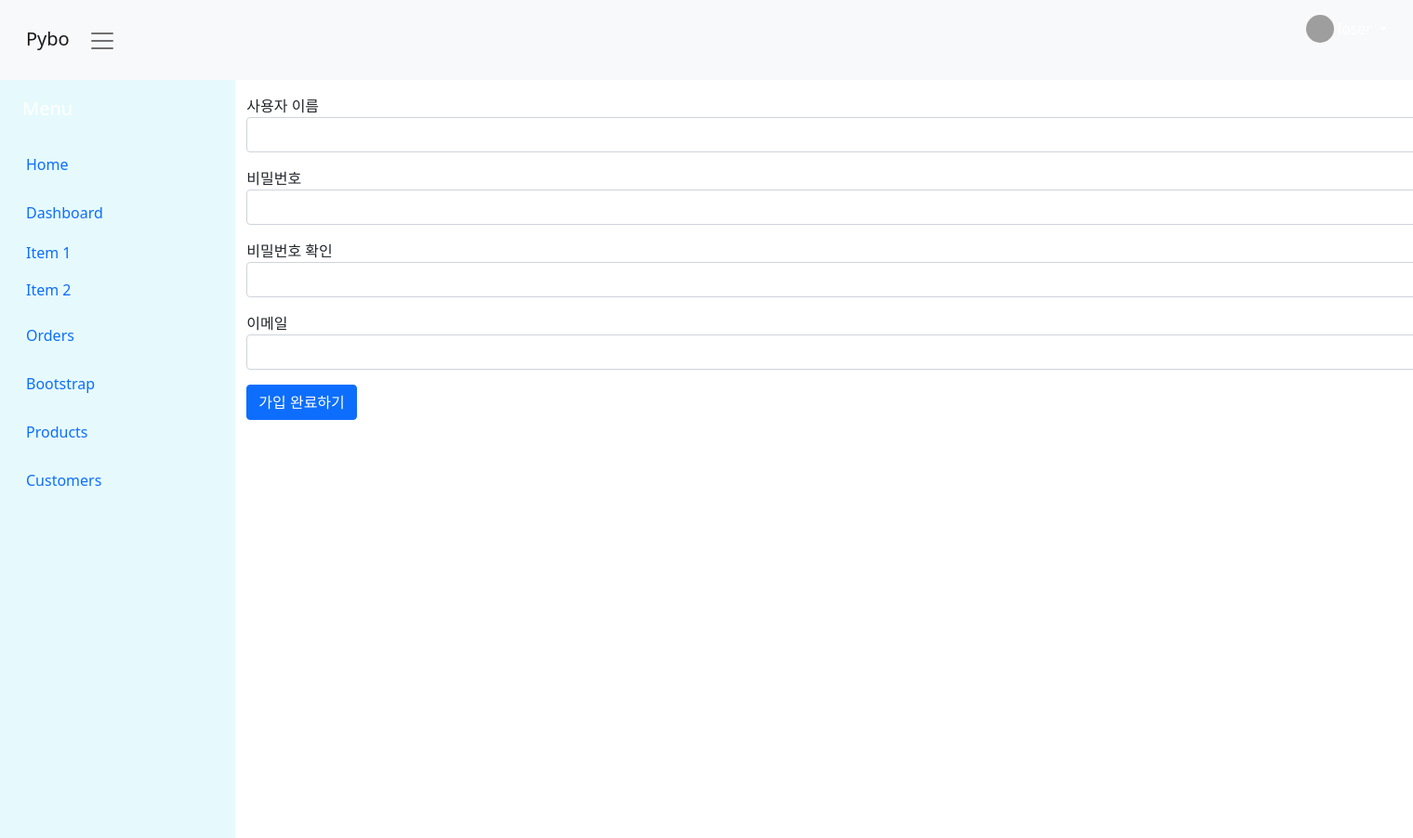
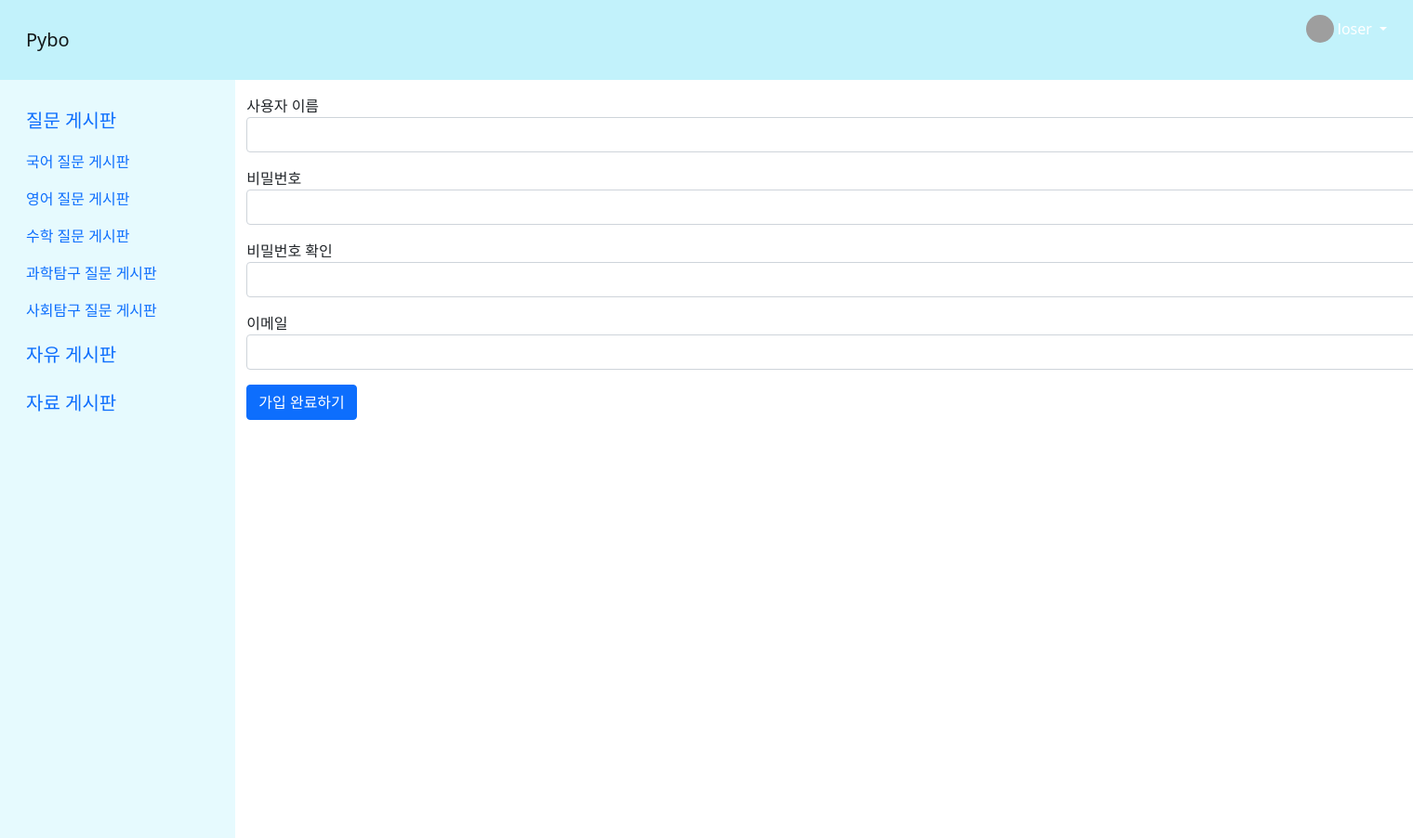
Before and after one commit to gmyun1999/django_practice, a Django app: page /common/signup/ in a window 1520 px wide; the page is wider, and only the part inside the window is pictured. Shown: that part at 93% size. Run offline with Django 4.2, Linux system fonts and the light colour scheme; some libraries are stand-ins or nearby versions; grey boxes are pictures that could not be loaded.

Commit message:
dropdown, icon 구현

```diff
--- a/templates/base.html
+++ b/templates/base.html
@@ -10,13 +10,10 @@
 </head>
 <body>
 <!-- Fixed navbar -->
-<nav class="navbar navbar-expand-sm navbar-light bg-light p-3">
+<nav class="navbar navbar-expand-sm navbar-light bg-info p-3 bg-opacity-25">
 <div class="container-fluid">
   <div class="navbar-header">
     <a class="navbar-brand" href="{% url 'pybo:index' %}">Pybo</a>
-    <a class="navbar-brand" href="#">
-      <span class="navbar-toggler-icon" onclick="openSideNav()"></span>
-    </a>
   </div>
   <button class="navbar-toggler collapsed" type="button"
           data-bs-toggle="collapse"
@@ -66,67 +63,38 @@
 </nav>
 <div class="container-fluid">
   <div class="row flex-nowrap">
-      <div class="col-auto col-md-3 col-xl-2 px-sm-2 px-0 bg-info p-2 text-dark bg-opacity-10">
+      <div class="col-auto col-md-2 col-xl-2 px-sm-2 px-0 bg-info p-2 text-dark bg-opacity-10">
           <div class="d-flex flex-column align-items-center align-items-sm-start px-3 pt-2 text-white vh-100">
-              <a href="/" class="d-flex align-items-center pb-3 mb-md-0 me-md-auto text-white text-decoration-none">
-                  <span class="fs-5 d-none d-sm-inline">Menu</span>
-              </a>
               <ul class="nav nav-pills flex-column mb-sm-auto mb-0 align-items-center align-items-sm-start" id="menu">
                   <li class="nav-item">
-                      <a href="#" class="nav-link align-middle px-0">
-                          <i class="fs-4 bi-house"></i> <span class="ms-1 d-none d-sm-inline">Home</span>
-                      </a>
-                  </li>
-                  <li>
                       <a href="#submenu1" data-bs-toggle="collapse" class="nav-link px-0 align-middle">
-                          <i class="fs-4 bi-speedometer2"></i> <span class="ms-1 d-none d-sm-inline">Dashboard</span> </a>
+                          <i class="fs-4 bi-speedometer2"></i> <h5 class="ms-1 d-none d-sm-inline">질문 게시판</h5> </a>
                       <ul class="collapse show nav flex-column ms-1" id="submenu1" data-bs-parent="#menu">
                           <li class="w-100">
-                              <a href="#" class="nav-link px-0"> <span class="d-none d-sm-inline">Item</span> 1 </a>
+                              <a href="#" class="nav-link px-0"> <span class="d-none d-sm-inline">국어 질문 게시판</span></a>
+                          </li>
+                          <li class="w-100">
+                            <a href="#" class="nav-link px-0"> <span class="d-none d-sm-inline">영어 질문 게시판</span></a>
                           </li>
                           <li>
-                              <a href="#" class="nav-link px-0"> <span class="d-none d-sm-inline">Item</span> 2 </a>
+                              <a href="#" class="nav-link px-0"> <span class="d-none d-sm-inline">수학 질문 게시판</span></a>
+                          </li>
+                          <li>
+                            <a href="#" class="nav-link px-0"> <span class="d-none d-sm-inline">과학탐구 질문 게시판</span></a>
+                          </li>
+                          <li>
+                            <a href="#" class="nav-link px-0"> <span class="d-none d-sm-inline">사회탐구 질문 게시판</span></a>
                           </li>
                       </ul>
                   </li>
-                  <li>
+                  <li class="nav-item">
                       <a href="#" class="nav-link px-0 align-middle">
-                          <i class="fs-4 bi-table"></i> <span class="ms-1 d-none d-sm-inline">Orders</span></a>
+                          <i class="fs-4 bi-table"></i> <h5 class="ms-1 d-none d-sm-inline">자유 게시판</h5></a>
                   </li>
-                  <li>
-                      <a href="#submenu2" data-bs-toggle="collapse" class="nav-link px-0 align-middle ">
-                          <i class="fs-4 bi-bootstrap"></i> <span class="ms-1 d-none d-sm-inline">Bootstrap</span></a>
-                      <ul class="collapse nav flex-column ms-1" id="submenu2" data-bs-parent="#menu">
-                          <li class="w-100">
-                              <a href="#" class="nav-link px-0"> <span class="d-none d-sm-inline">Item</span> 1</a>
-                          </li>
-                          <li>
-                              <a href="#" class="nav-link px-0"> <span class="d-none d-sm-inline">Item</span> 2</a>
-                          </li>
-                      </ul>
-                  </li>
-                  <li>
-                      <a href="#submenu3" data-bs-toggle="collapse" class="nav-link px-0 align-middle">
-                          <i class="fs-4 bi-grid"></i> <span class="ms-1 d-none d-sm-inline">Products</span> </a>
-                          <ul class="collapse nav flex-column ms-1" id="submenu3" data-bs-parent="#menu">
-                          <li class="w-100">
-                              <a href="#" class="nav-link px-0"> <span class="d-none d-sm-inline">Product</span> 1</a>
-                          </li>
-                          <li>
-                              <a href="#" class="nav-link px-0"> <span class="d-none d-sm-inline">Product</span> 2</a>
-                          </li>
-                          <li>
-                              <a href="#" class="nav-link px-0"> <span class="d-none d-sm-inline">Product</span> 3</a>
-                          </li>
-                          <li>
-                              <a href="#" class="nav-link px-0"> <span class="d-none d-sm-inline">Product</span> 4</a>
-                          </li>
-                      </ul>
-                  </li>
-                  <li>
-                      <a href="#" class="nav-link px-0 align-middle">
-                          <i class="fs-4 bi-people"></i> <span class="ms-1 d-none d-sm-inline">Customers</span> </a>
-                  </li>
+                  <li class="nav-item">
+                    <a href="#" class="nav-link px-0 align-middle">
+                        <i class="fs-4 bi-table"></i> <h5 class="ms-1 d-none d-sm-inline">자료 게시판</h5></a>
+                </li>
               </ul>
           </div>
       </div>
@@ -135,13 +103,7 @@
 <!-- Bootstrap JS -->
 <script src="https://cdn.jsdelivr.net/npm/bootstrap@5.0.0-beta2/dist/js/bootstrap.bundle.min.js" integrity="sha384-b5kHyXgcpbZJO/tY9Ul7kGkf1S0CWuKcCD38l8YkeH8z8QjE0GmW1gYU5S9FOnJ0" crossorigin="anonymous"></script>
 <!-- Javascript -->
-<script type='text/javascript'>
-function openSideNav() {
-    document.getElementById("mySidenav").style.width = "180px";}
-function closeNav() {
-    document.getElementById("mySidenav").style.width = "0";
-}
-</script>
+
 {% block script %}
   {% endblock %}
   </body>
```
Also changed, not shown: static/style.css (+0 -34 lines).
